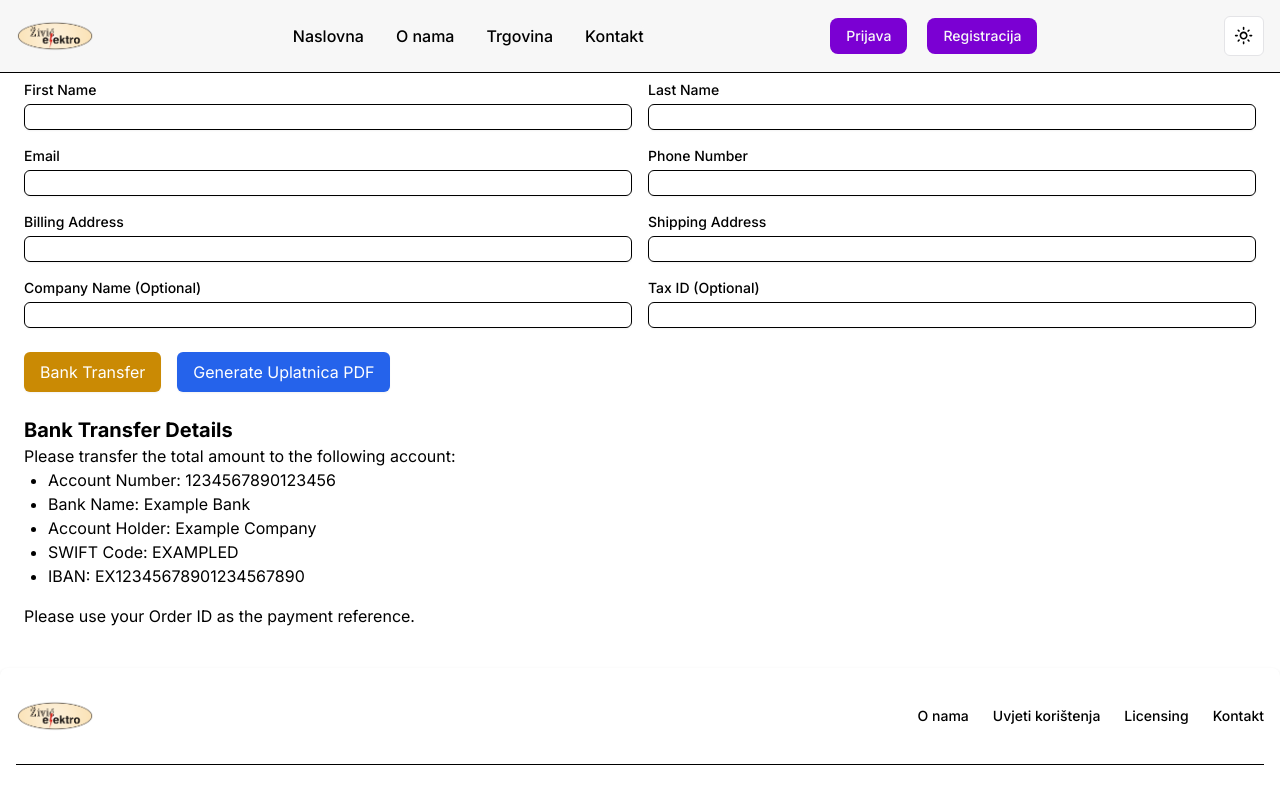
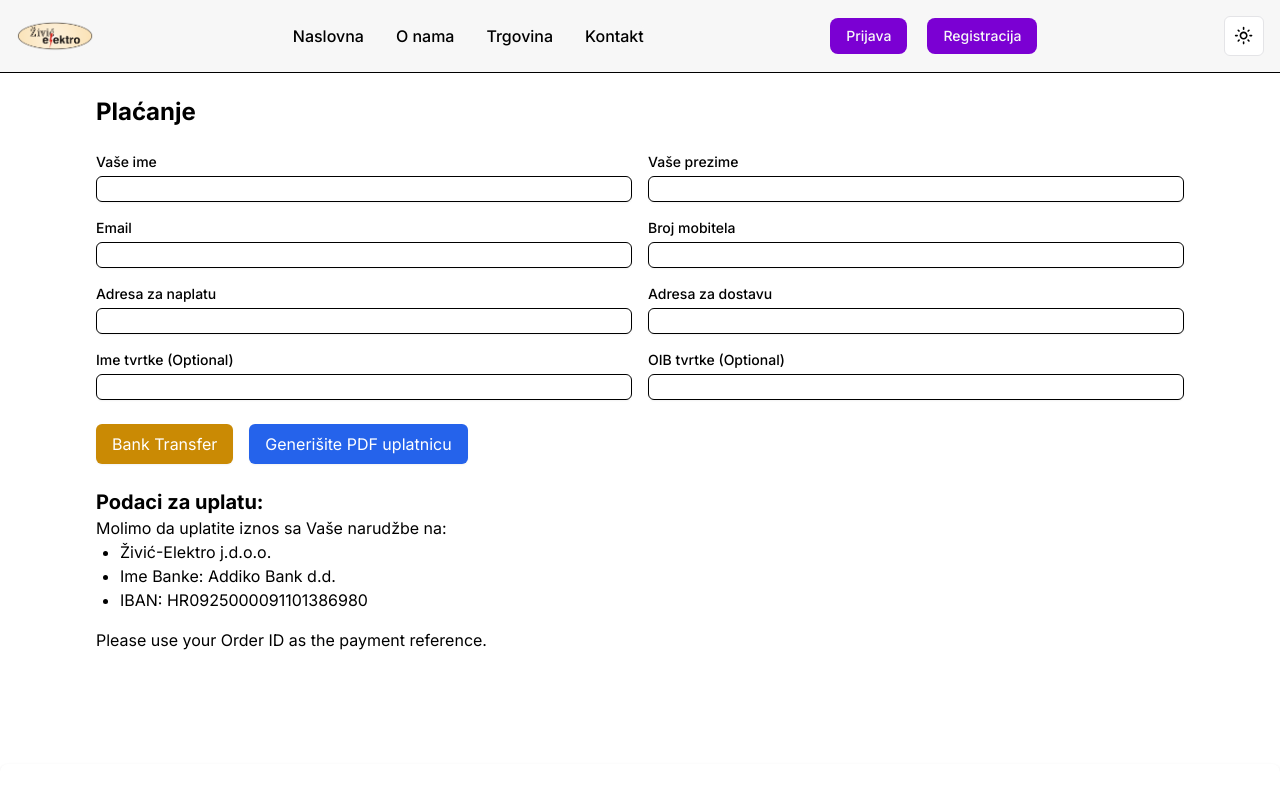
Before and after one commit to darkohedgehog/zivic-elektro-strapi, a Next.js app in the folder frontend/: page /payment-banktransfer in a window 1280 px wide. Shown: the top 796 px of the page. Built offline with nearby package versions, Linux system fonts and the light colour scheme; no server answers.

Commit message:
Modified file

```diff
--- a/frontend/src/app/payment-banktransfer/page.jsx
+++ b/frontend/src/app/payment-banktransfer/page.jsx
@@ -96,8 +96,14 @@ const BankTransfer = () => {
     }
   };
 
+  const generateUniqueReference = () => {
+    return Math.random().toString(36).substr(2, 9).toUpperCase(); // Generisanje nasumičnog alfanumeričkog stringa
+  };
+
   const generateBarcodeData = (orderData) => {
     const LF = '\n';
+    const uniqueReference = generateUniqueReference();
+
     const fields = [
       { name: 'header', length: 8, value: 'HUB3A' }, // Zaglavlje
       { name: 'currency', length: 3, value: 'EUR' }, // Valuta
@@ -105,18 +111,19 @@ const BankTransfer = () => {
       { name: 'payer', length: 30, value: `${orderData.firstName} ${orderData.lastName}`.slice(0, 30) }, // Platitelj
       { name: 'payerAddress1', length: 27, value: orderData.billingAddress.split(',')[0].slice(0, 27) }, // Adresa platitelja
       { name: 'payerAddress2', length: 27, value: orderData.billingAddress.split(',').slice(1).join(',').slice(0, 27) }, // Adresa platitelja
-      { name: 'payee', length: 25, value: 'Example Company'.slice(0, 25) }, // Primatelj
-      { name: 'payeeAddress1', length: 25, value: 'Example Street 1'.slice(0, 25) }, // Adresa primatelja
-      { name: 'payeeAddress2', length: 27, value: '10000 Zagreb'.slice(0, 27) }, // Adresa primatelja
-      { name: 'payeeIBAN', length: 21, value: 'HR1234567890123456789'.slice(0, 21) }, // Broj računa primatelja
+      { name: 'payee', length: 25, value: 'Živić-Elektro j.d.o.o.'.slice(0, 25) }, // Primatelj
+      { name: 'payeeAddress1', length: 25, value: '204.vuk. brigade 39'.slice(0, 25) }, // Adresa primatelja
+      { name: 'payeeAddress2', length: 27, value: '32000 Vukovar'.slice(0, 27) }, // Adresa primatelja
+      { name: 'payeeIBAN', length: 21, value: 'HR0925000091101386980'.slice(0, 21) }, // Broj računa primatelja
       { name: 'model', length: 4, value: 'HR00' }, // Model kontrole poziva
-      { name: 'reference', length: 22, value: '1234567890123456789012'.slice(0, 22) }, // Poziv na broj primatelja
+      { name: 'reference', length: 22, value: uniqueReference }, // Poziv na broj primatelja
       { name: 'purposeCode', length: 4, value: 'OTHR' }, // Šifra namjene
-      { name: 'paymentDescription', length: 35, value: 'Payment for invoice #123'.slice(0, 35) }, // Opis plaćanja
+      { name: 'paymentDescription', length: 35, value: `Plaćanje po ${uniqueReference}`.slice(0, 35) }, // Opis plaćanja
     ];
 
     return fields.map(field => field.value).join(LF) + LF;
   };
+
 
   const generateBarcode = async (data) => {
     console.log('Generating barcode with data:', data);
@@ -146,18 +153,34 @@ const BankTransfer = () => {
     try {
       console.log('Generating PDF...');
       const doc = new jsPDF();
+
+      // Fetch the font as an array buffer
+    const fontUrl = '/fonts/CourierPrime-Regular.ttf';
+    const fontBytes = await fetch(fontUrl).then(res => res.arrayBuffer());
+
+    // Convert the array buffer to a binary string
+    const binaryString = String.fromCharCode.apply(null, new Uint8Array(fontBytes));
+
+    // Convert the binary string to a base64 string
+    const base64String = btoa(binaryString);
+
+    // Add the font to the jsPDF instance
+    doc.addFileToVFS('CourierPrime-Regular.ttf', base64String);
+    doc.addFont('CourierPrime-Regular.ttf', 'CourierPrime', 'normal');
+    doc.setFont('CourierPrime', 'normal');
+
       doc.setFontSize(25);
       doc.text('Uplatnica', 20, 20);
       doc.setFontSize(12);
-      doc.text(`First Name: ${orderData.firstName}`, 20, 40);
-      doc.text(`Last Name: ${orderData.lastName}`, 20, 50);
+      doc.text(`Vaše ime: ${orderData.firstName}`, 20, 40);
+      doc.text(`Vaše prezime: ${orderData.lastName}`, 20, 50);
       doc.text(`Email: ${orderData.email}`, 20, 60);
-      doc.text(`Phone Number: ${orderData.phoneNumber}`, 20, 70);
-      doc.text(`Billing Address: ${orderData.billingAddress}`, 20, 80);
-      doc.text(`Shipping Address: ${orderData.shippingAddress}`, 20, 90);
-      doc.text(`Company Name: ${orderData.companyName}`, 20, 100);
-      doc.text(`Tax ID: ${orderData.taxID}`, 20, 110);
-      doc.text(`Total Amount: ${orderData.totalAmount} EUR`, 20, 120);
+      doc.text(`Broj mobitela: ${orderData.phoneNumber}`, 20, 70);
+      doc.text(`Adresa za naplatu: ${orderData.billingAddress}`, 20, 80);
+      doc.text(`Adresa za dostavu: ${orderData.shippingAddress}`, 20, 90);
+      doc.text(`Naziv tvrtke: ${orderData.companyName}`, 20, 100);
+      doc.text(`OIB tvrtke: ${orderData.taxID}`, 20, 110);
+      doc.text(`Ukupan iznos: ${orderData.totalAmount} EUR`, 20, 120);
 
       const barcodeData = generateBarcodeData(orderData);
       console.log('Barcode Data:', barcodeData);
@@ -195,16 +218,16 @@ const BankTransfer = () => {
   };
 
   return (
-    <div className="container mx-auto p-6">
-      <h1 className="text-2xl font-bold mb-6">Checkout</h1>
+    <div className="container mx-auto p-24">
+      <h1 className="text-2xl font-bold mb-6">Plaćanje</h1>
       <form>
         <div className="grid grid-cols-1 md:grid-cols-2 gap-4">
           <div>
-            <label className="block text-sm font-medium text-gray-700">First Name</label>
+            <label className="block text-sm font-medium text-gray-700">Vaše ime</label>
             <input type="text" name="firstName" value={orderData.firstName} onChange={handleChange} className="mt-1 block w-full border border-gray-300 rounded-md shadow-sm" />
           </div>
           <div>
-            <label className="block text-sm font-medium text-gray-700">Last Name</label>
+            <label className="block text-sm font-medium text-gray-700">Vaše prezime</label>
             <input type="text" name="lastName" value={orderData.lastName} onChange={handleChange} className="mt-1 block w-full border border-gray-300 rounded-md shadow-sm" />
           </div>
           <div>
@@ -212,23 +235,23 @@ const BankTransfer = () => {
             <input type="email" name="email" value={orderData.email} onChange={handleChange} className="mt-1 block w-full border border-gray-300 rounded-md shadow-sm" />
           </div>
           <div>
-            <label className="block text-sm font-medium text-gray-700">Phone Number</label>
+            <label className="block text-sm font-medium text-gray-700">Broj mobitela</label>
             <input type="text" name="phoneNumber" value={orderData.phoneNumber} onChange={handleChange} className="mt-1 block w-full border border-gray-300 rounded-md shadow-sm" />
           </div>
           <div>
-            <label className="block text-sm font-medium text-gray-700">Billing Address</label>
+            <label className="block text-sm font-medium text-gray-700">Adresa za naplatu</label>
             <input type="text" name="billingAddress" value={orderData.billingAddress} onChange={handleChange} className="mt-1 block w-full border border-gray-300 rounded-md shadow-sm" />
           </div>
           <div>
-            <label className="block text-sm font-medium text-gray-700">Shipping Address</label>
+            <label className="block text-sm font-medium text-gray-700">Adresa za dostavu</label>
             <input type="text" name="shippingAddress" value={orderData.shippingAddress} onChange={handleChange} className="mt-1 block w-full border border-gray-300 rounded-md shadow-sm" />
           </div>
           <div>
-            <label className="block text-sm font-medium text-gray-700">Company Name (Optional)</label>
+            <label className="block text-sm font-medium text-gray-700">Ime tvrtke (Optional)</label>
             <input type="text" name="companyName" value={orderData.companyName} onChange={handleChange} className="mt-1 block w-full border border-gray-300 rounded-md shadow-sm" />
           </div>
           <div>
-            <label className="block text-sm font-medium text-gray-700">Tax ID (Optional)</label>
+            <label className="block text-sm font-medium text-gray-700">OIB tvrtke (Optional)</label>
             <input type="text" name="taxID" value={orderData.taxID} onChange={handleChange} className="mt-1 block w-full border border-gray-300 rounded-md shadow-sm" />
           </div>
         </div>
@@ -237,19 +260,19 @@ const BankTransfer = () => {
             Bank Transfer
           </button>
           <button type="button" className="bg-blue-600 text-white px-4 py-2 rounded-md shadow-sm hover:bg-blue-700 ml-4" onClick={generatePDF}>
-            Generate Uplatnica PDF
+            Generišite PDF uplatnicu
           </button>
         </div>
       </form>
       <div className="mt-6">
-        <h2 className="text-xl font-bold">Bank Transfer Details</h2>
-        <p>Please transfer the total amount to the following account:</p>
+        <h2 className="text-xl font-bold">Podaci za uplatu:</h2>
+        <p>Molimo da uplatite iznos sa Vaše narudžbe na:</p>
         <ul className="list-disc pl-6">
-          <li>Account Number: 1234567890123456</li>
-          <li>Bank Name: Example Bank</li>
-          <li>Account Holder: Example Company</li>
-          <li>SWIFT Code: EXAMPLED</li>
-          <li>IBAN: EX12345678901234567890</li>
+          <li>Živić-Elektro j.d.o.o.</li>
+          <li>Ime Banke: Addiko Bank d.d.</li>
+
+
+          <li>IBAN: HR0925000091101386980</li>
         </ul>
         <p className="mt-4">Please use your Order ID as the payment reference.</p>
       </div>
```
Also changed, not shown: frontend/public/fonts/CourierPrime-Regular.ttf (added).
